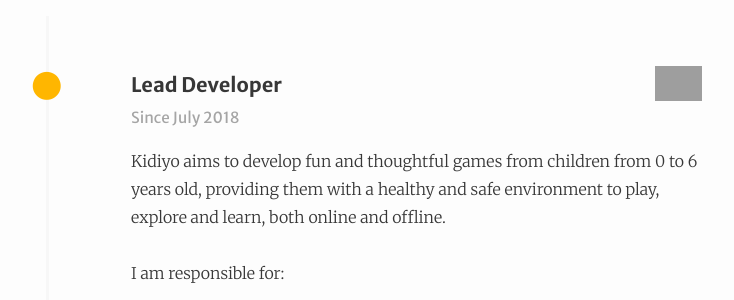
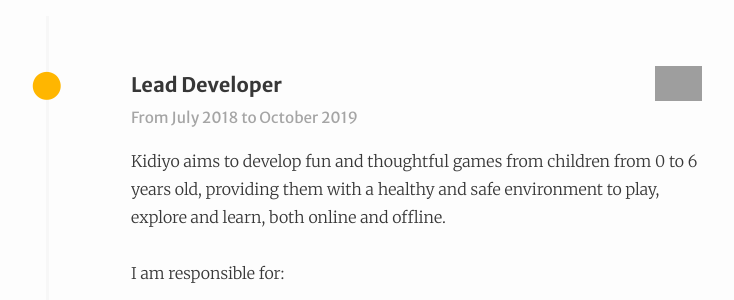
Before and after one commit to NunoAlexandre/nunoalexandre.github.io, a Jekyll site: the page built from resume.md, in a window 1280 px wide and 900 px high, scrolled down 587 px. Shown: the part 152-452 px from the top of the window, without its empty margins (249-983 px from the left). Built offline with Jekyll 4.4.1, drawn with Linux system fonts in a browser that asks for light colours; grey boxes are pictures that could not be loaded.

Commit message:
Set end date of job position at Kidiyo

```diff
--- a/resume.md
+++ b/resume.md
@@ -19,7 +19,7 @@ I am an enthusiast software developer aspiring software craftsmanship. I’m a p
       </a>
     </span>
     <span class="title">Lead Developer</span>
-    <div class="period">Since July 2018</div>
+    <div class="period">From July 2018 to October 2019</div>
     <div class="description">
       Kidiyo aims to develop fun and thoughtful games from children from 0 to 6 years old,
       providing them with a healthy and safe environment to play, explore and learn, both
```
